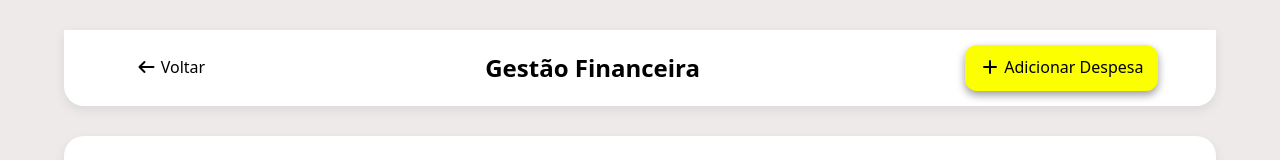
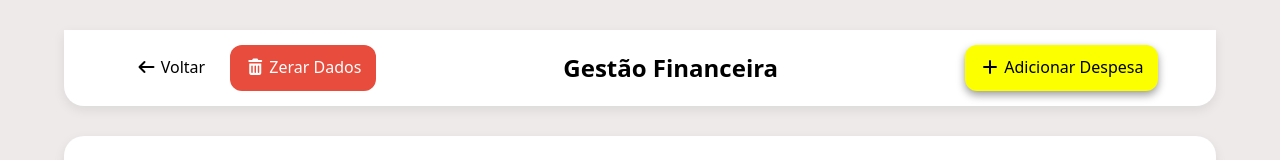
Before and after one commit to LuizFelixDev/Magoimportsinterface, a Next.js app in the folder magoimports-frontend/: page /finance in a window 1280 px wide. Shown: the top 160 px of the page. Built offline with nearby package versions, Linux system fonts and the light colour scheme; no server answers.

Commit message:
Adicionando botão de zerar os deashboards

```diff
--- a/magoimports-frontend/app/finance/page.tsx
+++ b/magoimports-frontend/app/finance/page.tsx
@@ -5,7 +5,7 @@ import { useSales } from '@/hooks/useSales';
 
 export default function FinancePage() {
     const router = useRouter();
-    const { sales, isLoading, deleteSale } = useSales();
+    const { sales, isLoading, deleteSale, fetchSales } = useSales();
     const [manualExpenses, setManualExpenses] = useState<{ id: number; valor: number }[]>([]);
 
     const pendingSales = useMemo(() =>
@@ -35,6 +35,19 @@ export default function FinancePage() {
         }
     };
 
+    const handleResetDashboard = async () => {
+        const confirmed = confirm("Tem certeza que deseja zerar os dashboards? Isso excluirá todas as despesas manuais e você precisará cancelar ou excluir as vendas concluídas para zerar as receitas.");
+
+        if (confirmed) {
+            setManualExpenses([]);
+            const concluidas = sales.filter(s => s.status_venda === 'Concluída');
+            for (const sale of concluidas) {
+                await deleteSale(sale.id);
+            }
+            fetchSales();
+        }
+    };
+
     const handleEdit = (id: number) => {
         router.push(`/sales?edit=${id}`);
     };
@@ -44,9 +57,14 @@ export default function FinancePage() {
     return (
         <div className="product-grid-container">
             <nav className="navbar" style={{ marginBottom: '30px' }}>
-                <button className="nav-button back-button" onClick={() => router.push('/')}>
-                    <i className="fas fa-arrow-left"></i> Voltar
-                </button>
+                <div style={{ display: 'flex', gap: '10px' }}>
+                    <button className="nav-button back-button" onClick={() => router.push('/')}>
+                        <i className="fas fa-arrow-left"></i> Voltar
+                    </button>
+                    <button className="nav-button" style={{ backgroundColor: '#e74c3c', color: 'white' }} onClick={handleResetDashboard}>
+                        <i className="fas fa-trash-alt"></i> Zerar Dados
+                    </button>
+                </div>
                 <h1 className="nav-title">Gestão Financeira</h1>
                 <button className="nav-button new-button" onClick={handleAddExpense}>
                     <i className="fas fa-plus"></i> Adicionar Despesa
```
